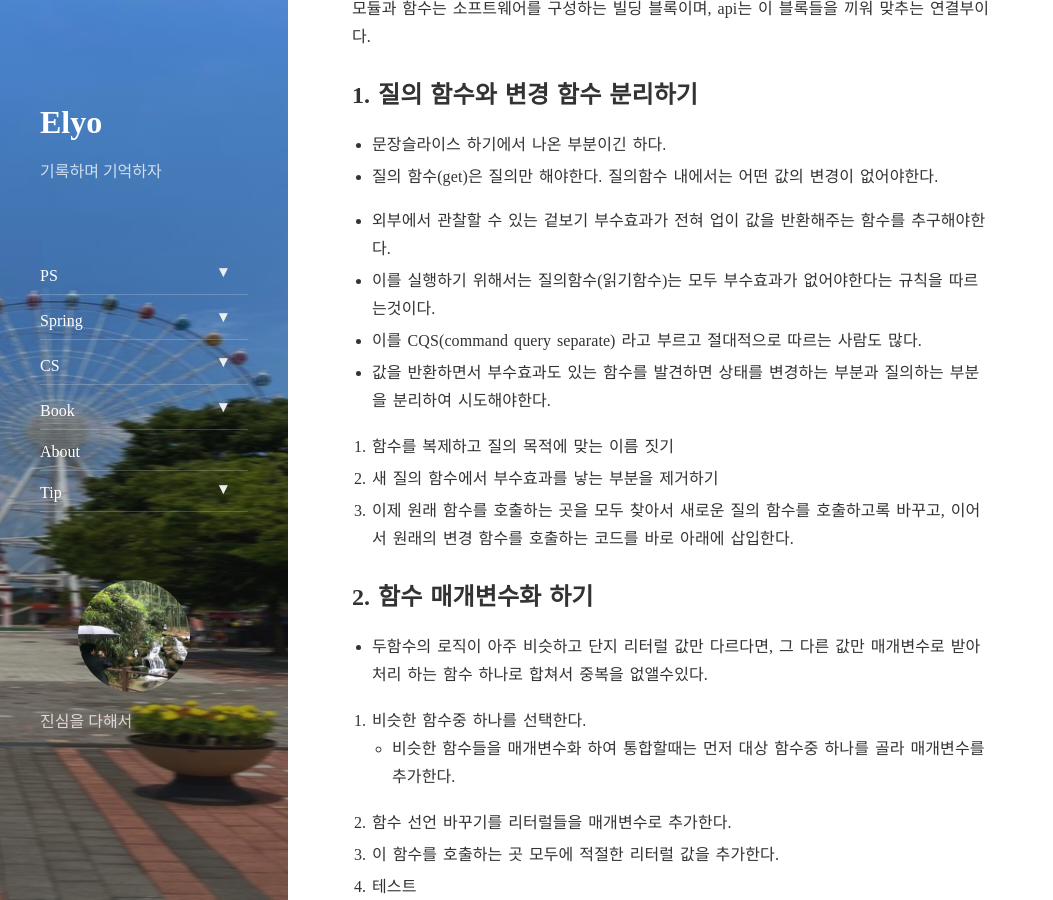
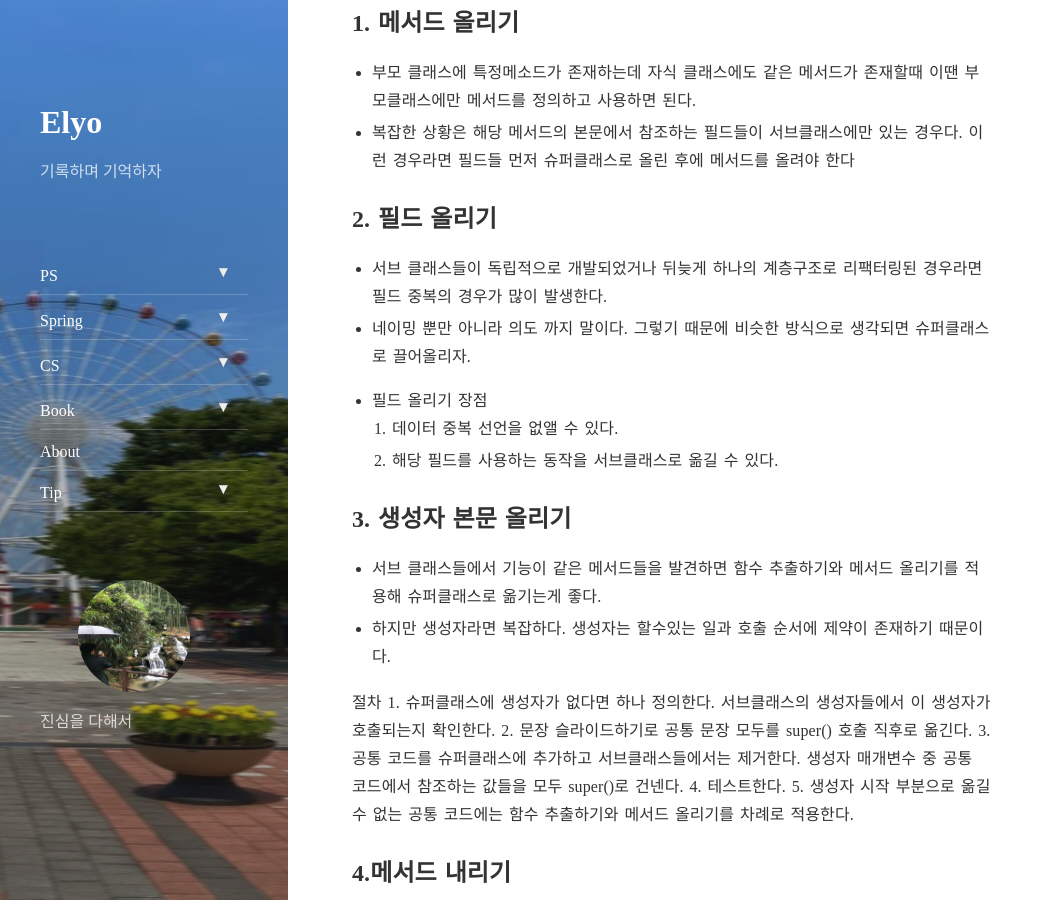
Before and after one commit to elyo9381/elyo9381.github.io, a Jekyll site: the page built from _posts/repactoring/2021-07-17-refactoring - 8.md, in a window 1280 px wide and 900 px high, scrolled down 416 px. Shown: the whole window, without its empty margins (0-1053 px from the left). Built offline with Jekyll 4.4.1, drawn with Linux system fonts in a browser that asks for light colours; nearby versions of some CDN libraries; comment, search, counter and statistics services are not loaded; some of the changed text lies outside the part shown.

Commit message:
study spring cluod, batch

````diff
--- a/_posts/repactoring/2021-07-17-refactoring - 8.md
+++ b/_posts/repactoring/2021-07-17-refactoring - 8.md
@@ -9,153 +9,94 @@ comments: true
 > repactoring
 
 ----
-API 리팩터링
+상속리팩터링
 ====
 
-모듈과 함수는 소프트웨어를 구성하는 빌딩 블록이며, api는 이 블록들을 끼워 맞추는 연결부이다.
+## 1. 메서드 올리기
+
+  - 부모 클래스에 특정메소드가 존재하는데 자식 클래스에도 같은 메서드가 존재할때 이땐 부모클래스에만 메서드를 정의하고 사용하면 된다.
+  - 복잡한 상황은 해당 메서드의 본문에서 참조하는 필드들이 서브클래스에만 있는 경우다. 이런 경우라면 필드들 먼저 슈퍼클래스로 올린 후에 메서드를 올려야 한다
 
 
-## 1. 질의 함수와 변경 함수 분리하기
+## 2. 필드 올리기
 
-  - 문장슬라이스 하기에서 나온 부분이긴 하다.
-  - 질의 함수(get)은 질의만 해야한다. 질의함수 내에서는 어떤 값의 변경이 없어야한다.
+  - 서브 클래스들이 독립적으로 개발되었거나 뒤늦게 하나의 계층구조로 리팩터링된 경우라면 필드 중복의 경우가 많이 발생한다.
+  - 네이밍 뿐만 아니라 의도 까지 말이다. 그렇기 때문에 비슷한 방식으로 생각되면 슈퍼클래스로 끌어올리자.
 
-  - 외부에서 관찰할 수 있는 겉보기 부수효과가 전혀 업이 값을 반환해주는 함수를 추구해야한다.
-  - 이를 실행하기 위해서는 질의함수(읽기함수)는 모두 부수효과가 없어야한다는 규칙을 따르는것이다.
-  - 이를 CQS(command query separate) 라고 부르고 절대적으로 따르는 사람도 많다.
-  - 값을 반환하면서 부수효과도 있는 함수를 발견하면 상태를 변경하는 부분과 질의하는 부분을 분리하여 시도해야한다.
+  - 필드 올리기 장점
+    1. 데이터 중복 선언을 없앨 수 있다.
+    2. 해당 필드를 사용하는 동작을 서브클래스로 옮길 수 있다.
 
-  1. 함수를 복제하고 질의 목적에 맞는 이름 짓기
-  2. 새 질의 함수에서 부수효과를 낳는 부분을 제거하기
-  3. 이제 원래 함수를 호출하는 곳을 모두 찾아서 새로운 질의 함수를 호출하고록 바꾸고, 이어서 원래의 변경 함수를 호출하는 코드를 바로 아래에 삽입한다.
+## 3. 생성자 본문 올리기
 
-## 2. 함수 매개변수화 하기
+  - 서브 클래스들에서 기능이 같은 메서드들을 발견하면 함수 추출하기와 메서드 올리기를 적용해 슈퍼클래스로 옮기는게 좋다.
+  - 하지만 생성자라면 복잡하다. 생성자는 할수있는 일과 호출 순서에 제약이 존재하기 때문이다.
 
-  - 두함수의 로직이 아주 비슷하고 단지 리터럴 값만 다르다면, 그 다른 값만 매개변수로 받아 처리 하는 함수 하나로 합쳐서 중복을 없앨수있다.
+  절차
+    1. 슈퍼클래스에 생성자가 없다면 하나 정의한다. 서브클래스의 생성자들에서 이 생성자가 호출되는지 확인한다.
+    2. 문장 슬라이드하기로 공통 문장 모두를 super() 호출 직후로 옮긴다.
+    3. 공통 코드를 슈퍼클래스에 추가하고 서브클래스들에서는 제거한다. 생성자 매개변수 중 공통 코드에서 참조하는 값들을 모두 super()로 건넨다.
+    4. 테스트한다.
+    5. 생성자 시작 부분으로 옮길 수 없는 공통 코드에는 함수 추출하기와 메서드 올리기를 차례로 적용한다.
 
 
-  1. 비슷한 함수중 하나를 선택한다.
-     - 비슷한 함수들을 매개변수화 하여 통합할때는 먼저 대상 함수중 하나를 골라 매개변수를 추가한다.
-  2. 함수 선언 바꾸기를 리터럴들을 매개변수로 추가한다.
-  3. 이 함수를 호출하는 곳 모두에 적절한 리터럴 값을 추가한다.
-  4. 테스트
-  5. 매개변수로 받은 값을 사용하도록 함수 본문을 수정한다.
-  6. 비슷한 다른함수를 호출하는 코드를 찾아 매개변수화된 함수를 호출하도록 하나씩 수정한다.
+## 4.메서드 내리기
+
+  - 특정 서브클래스 하나 와만 관련된 메서드는 슈퍼클래스에서 제거하고 해당 서브클래스에 추가하는 편이 깔끔하다.
+
+## 5.필드 내리기
+
+  - 서브클래스 하나에서만 사용하는 필드는 해당 서브클래스로 옮긴다.
 
 
-## 3. 플래그 인수 제거하기
+## 6. 타입코드를 서브클래스로 바꾸기
 
-  - 플래그 인수란 호출되는 함수가 실행할 로직을 호출하는 쪽에서 선택하기 위해 전달하는 인수이다.
-
-  - 결국은 가독성의 문제이다.
-
-  - 저자는 플래그 인수를 2개이상 사용하는것과 플래그인수 그자체를 좋은 시선으로 보고 있지않다
-    - 왜? 함수사용시에 있어 고려해야하는 부분으로 사용자가 고려해야하는 부분으로 받아들이기 때문이다. 그렇기 때문에 명확적인 함수를 제공하는게 더 좋다고 생각한다.
-## 4. 객체 통째로넘기기
-
-  - 매개변수(파라미터) 여러개를 넘긴다면 함수이해하기가 매우 어려워진다.
-  - 또한 중복된 코드가 발생할수있다.
-  - 이를 방지하고자 객체를 통재로 넘기는게 좋다.
-
-  - 함수가 레코드 자체에 의존하기를 원치 않을 때는 하지 말자
-    - 레코드와 함수가 서로 다른 모듈이라면 특히 하지말자
-
-  - 한 함수에 객체에서 가져온 값 몇 개만으로 무언가를 한다면?
-    - 그 객체로 옮겨줘야 한다.
-
-  - 객체 전반에서 똑같은 값 몇개만 사용하는 함수가 많다면?
-    - 그 부분 클래스 추출 해야한다.
-
-  1. new접두사를 붙인 빈함수를 만든다.
-  2. 새함수의 본문에서 원래 함수를 호출하도록 하며, 새 매개변수와 원래 함수의 매개변수를 매핑한다.
-  3. 정적검사
-  4. 모든 호출자가 새함수를 사용하게 수정한다.
-  5. 호출자를 모두 수정했다면 원래 함수를 인라인한다.
-  6. 새함수의 이름을 적절히 수정하고 모든 호출자에 반영한다.
-
-## 5. 매개변수를 질의 함수로 바꾸기
-
-  - 매개변수를 제거하면 값을 결정하는 책임 주체가 달라진다.
-  - 매개변수가 있다면 결정 주체가 호출자가 된다.
-  - 매개변수가 없다면 피호출함수가 된다.
-  - 호출하는 쪽을 간소하게 즉 책임소재를 피호출함수로 올기는 것이 좋다. 물론 피호출 함수가 그역할을 수행하기에 적합할때만 하는게 좋다.
-
-  - 매개변수를 질의 함수로 바꾸지 말아야 할 상황도 있다.
-    - 매개변수를 제거하였을때, 피호출 함수에 원치 않는 의존성이 생길 때다.
-    - 즉. 해당함수가 알지 못했으면 하는 프로그램요소에 접근해야 하는 상황을 만들 때다.
-    - 새로운 의존성이 생기거나 제거하고 싶은 기존 의존성을 강화하는 경우라 할 수 있다.
+  - 타입코드는 프로그래밍 언어에 따라 열거형이나 심볼,문자열,숫자 등으로 표현하며, 외부 서비스가 제공하는 데이터를 다루려 할때 딸려오는 일이 흔하다.
+  - 서브클래스는 두 가지 면에서 특히 매력적이다.
+    1. 조건에 따라 다르게 동작하도록 해주는 다형성을 제공한다. 서브클래스를 이용하면 이런 함수들에 조건부 로직을 다형성으로 바꾸기를 적용할 수 있다.
+    2. 특정 타입에서만 의미가 있는 값을 사용하는 필드나 메서드가 있을 때 발현된다.
 
 
-## 6. 질의함수를 매개변수로 바꾸기
+## 7. 서브클래스 제거하기
 
-  - 전역변수를 참조하거나, 제거하길 원하는 원소를 참조하는 경우
-  - 해당 참조를 매개변수로 바꿔 해결한다.
+  - 서브클래싱은 데이터 구조와는 다른 변종을 만들거나 종류에 따라 동작이 달라지게 할 수 있는 유용한 메커니즘이다.
 
-## 7. 세터 제거하기
+## 8. 슈퍼클래스 추출하기
 
-  - 세터 제거하기는 두가지 상황으로 나뉜다.
-  - 첫째 : 무조건 접근자 메서드를 통해서만 필드를 다루려 할때다. 생성자 안에서도 세터로 값변경하는것이다.
-  - 둘째 : 클라이언트에서 생선 스크립트를 사용해 객체를 생성할 때다.
-    - 생성스크립트 : 생성자를 호출한 후 일련의 세터를 호출하여 객체를 완성하는 형태의 코드를 말한다.
+  - 비슷한 일을 수행하는 두 클래스가 보이면 상속 메커니즘을 이용해서 비슷한 부분을 공통의 슈퍼클래스로 옮겨 담을 수 있다.
+    - 메서드 올리기를 사용하자
+  - 상속 관계를 만드는이유?
+    - 정석: '현실 세계에서 활용하는 어떤 분류 체계에 기초하여 구현에 ...'
+    - 실천: 글래스 짜다가 공통분모 있으면 수행
 
-## 8. 생성자를 팩터리 함수로 바꾸기
-
-  - 팩터리 함수를 사용하면 서브클래스의 인스턴스나 프락시도 반환가능하다.
-    - 자바는 생성자의 정의한 클래스의 인스턴스를 반환해야한다.
-  - 팩터리 함수에는 이러한 제약이 없다.
-
-  1. 팩터리 함수를 만든다. (생성자에 위임하는 방식으로 구현한다.)
-  2. 생성자를 호출하는곳을 수정한다.
-
-## 9. 함수를 명령으로 바꾸기
-
-  - 함수를 그함수만을 위한 객체 안으로 캡슐화하면 더 유용해지는 상황이 있다.
-  - 이런객체를 가리켜 '명령객체' 또는 단순히 명령이라 한다.
-  - 명령은 평범한 함수 메커니즘보다 훨씬 유연하게 함수를 제어하고 표현할 수 있다.
-  - 객체는 지원하지만 일급함수를 지원하지 않는 프로그래밍 언어를 사용할 때는 명령을 이용해 일급 함수의 기능을 대부분 흉내낼수있다.
-
-  - 명령은 되돌리기 같은 보조 연산을 제공할 수 있으며, 수명주기를 더 정밀하게 제어하는데 필요한 매개변수를 만들어주는 메서드도 제공 할 수있다.
-
-  ```
-   class Score{
-       constructor(a,b,c){
-           this.a = a;
-           this.b = b;
-           this.c = c;
-       }
-
-       execute(){
-           this.result = 0;
-           ~
-            ~ // 수많은 코드들
-       }
-   }
-  ```
-
-  위와같이 명령을 함수내부에 둘수있고 이는 수명주기, 보조연산에서 매우 유용하게 사용된다.
-  예를들면 안드로이드를 생각하면 run등..의 여러가지 실행함수가 존재함을 알수있다.
+  절차
+  1. 빈클래스 만들기
+  2. 공통된 변수 및 메서드 옮기기
+  3. 테스트하기
 
 
-## 10. 명령을 함수로 바꾸기
+## 9. 계층 합치기
 
-  - 명령 객체는 복잡한 연산을 다룰 수 있는 강력한 메커니즘을 제공한다.
-  - 명령 객체가 단순하면 괜히 복잡하게 기능을 구현하게 된것이다. >> 관점에 따라 이는 악취가 될수있다.
-  - 그러므로 명령이 단순하다면 함수로 바꿔주는게 났다.
+  - 계층구조도 진화하면서 어떤 클르스와 그 부모가 너무 비슷해져서 더는 독립적으로 존재해야 할 이유가 사라지는 경우가 생기기도 한다.
+  - 이러한 경우에 그 둘을 하나로 합쳐야 할 시점이다.
 
+  절차
+  1. 두 클래스 중 제거 할 것을 고른다.
+  2. 필드올리기와 메서드 올리기 혹은 필드 내리기와 메서드 내리기를 적용하여 모든 요소를 하나의 클래스로 옮긴다.
+  3. 제거할 클래스를 참조하던 모든 코드가 남겨질 클래스를 참조하도록 고친다.
+  4. 빈 클래스를 제거한다.
+  5. 테스트한다.
 
-## 11. 수전된 값 반환하기
+## 10. 서브 클래스를 위임으로 바꾸기
 
-  - 데이터가ㅈ수정된다면 그사실을 명확하게 알려주어 함수혹은 변수의 목적을 설명하는것이 좋다.
-  - 함수옮기기 의 준비작업인 셈이다.
+  - 상속의 단점은 한번만 쓸 수 있는 카드라는 것이다.
+  - 무언가 달라져야 하는 이유가 여러 개여도 상속에서는 그중 단 하나의 이유만 선택해 기준으로 삼을 수 밖에 없다.
+  - 상속의 다른문제는 부모를 수정하면 자식도 수정되는 연계문제이다.
 
+  - 위임은 이러한 문제를 모두 해결해준다.
+  - 위임은 객체 사이의 일반적인 관계이므로 상호작용에 필요한 인터페이스를 명확히 정의 할 수 있다.
+  - 즉 상속보다 결합도가 훨씬 약하다.
+  - 상속 관련 문제에 직면하면 흔히 서브클래스 위임으로 바꾼다.
 
-## 12. 오류 코드를 예외로 바꾸기
-
-  - 예외처리가 가능한 프로그래밍에서 예외를 날리면 좋다 .
-  - 이는 콜스택 어느곳에서든지 에러를 처리할수있기 때문이다.
-  - 하지만 c언어를 생각해보면 반환형이 int등으로 되어있었고 현재는 포인터를 넘겨서 에러를 확인해야한다.
-  - 이러한 c언어의 방식에서 에러처리는 함수호출전의 라인에서 에러를 컨트롤 할수있게된다.
-
-
-  - 그렇다면 예외처리 클래스가 좋은데 예외가 예상이 가면 이를 조건문으로 처리하는것이 좋다.
-  - 알수있는 에러는 미리 방지하는것이다.
+  - '상속보다 컴포지션을 사용하라' 라는 문구가 있다.
+  - 컴포지션은 사실상 위임과 동일하다.
--- /dev/null
+++ b/_posts/spring-batch/2021-07-19-spring-batch-1.md
@@ -0,0 +1,86 @@
+---
+layout: post
+title: security batch-1
+subtitle: "spring, batch"
+categories: spring
+tags: security
+comments: true
+---
+> spring study
+
+## spring batch
+
+
+## 1.spring batch
+
+  - 큰 단위의 작업을 일괄처리
+  - 대부분 처리량이 많고 비 실시간성 처리에 사용
+    - 대용량 데이터 계산, 정산, 통계, 데이터베이스,변환 등
+  - 컴퓨처 자원을 최대로 활용
+    - 컴퓨터 자원 사용이 낮은 시간대에 배치를 처리하거나
+    - 배치만 처리하기 위해 사용자가 사용하지 않는 또 다른 컴퓨터 자원을 사용
+  - 사용자 상호작용으로 실행되기 보단, 스케줄러와 같은 시스템에 의해 실행되는 대상
+    - 예를들면 매일 오전 10시에 배치 실행, 매주 월요일 12 시마다 실행
+    - crontab, jenkins...
+
+
+  - 배치 처리를 하기 위한 spring Framework기반 기술
+    - spring에서 지원하는 기술 적용 가능
+    - DI, AOP 서비스 추상화
+  - 스프링 배치의 실행 단위인 Jop과 step
+  - 비교적 간단한 작업(Tasklet) 단위처리와 대량 묶음(Chunk) 단위처리 알아볼것
+
+
+## 2. 스프링 배치 example를 위한 프로젝트 설정
+
+  - spring boot 기반
+  - java8
+  - gradle
+  - JPA, JDBC
+  - SpringBatch
+  - loombook
+  - h2, mysql
+
+
+  - @EnableBatchProcessing // 스프링 배치를 사용하기 위한 애노테이션
+
+## 3. 스프링 배치의 과정
+
+
+  - 스프링배치는 job타입의 빈이 생성되면 잡런처 객체에 의해서 잡을 실행합니다.
+  - 잡은 스탭을 실행하게 됩니다.
+
+  - 잡리파지터리는 DB,memory에 스프링배치가 실행될수있도록 배치의 메타 데이터를 관리하는 클래스입니다.
+  - 잡리파지터리를 스프링배치의 전반적인 데이터를 관리하는 클래스입니다.
+
+  - job은 jobLauncher에 의해 실행
+  - Job은 배치의 실행 단위를 의미
+  - Job은 N개의 step을 실행할 수 있으며, 흐름을 관리할 수 있다.
+    - 예를 들면, A Step 실행 후 조건에 따라 B Step 또는 C Step을 실행 설정
+
+
+  - Step은 Job의 세부 실행 단위이며, N개가 등록되 실행된다.
+  - Step의 실행 단위는 크게 2가지로 나눌 수 있다.
+    - 1. chunk 기반 : 하나의 큰 덩어리를 n개씩 나눠서 실행
+    - 2. Task기반 : 하나의 작업 기반으로 실행
+  - chunk기반 step은 itemReader, ItemProcessor, ItemWriter가 있다.
+    - 여기서 item은 배치 처리 대상 객체를 의미한다.
+  - ItemReader는 배치처리 대상 객체를 읽어 itemProcessor또는 ItemWriter에게 전달한다.
+    - 예를들면, 파일 또는 DB에서 데이터를 읽는다.
+  - ItemProcessor는 input객체를 output객체로 filtering 또는 processing 해 ItemWriter에게 전달한다.
+    - 예를들면, iterReader에서 읽은 데이터를 수정 또는 ItemWirter 대상인지 filtering한다.
+    - ItemProcessor는 optional 하다.
+    - ItemProcessor가 하는일을 itemreader또는 itemWriter가 대신할 수 있다.
+  - ItemWriter는 배치 처리 대상 객체를 처리한다.
+    -  예를들면, DB update를 하거나, 처리 대상 사용자에게 알림을 보낸다.
+
+
+  - Job은 하나의 이름과 파라미터로 실행된다.
+    - job instance의 생성기준은 이름과 파라미터를 가지고 생성, 재실행,실패를 판단한다.
+    - 하나의 job은 같은 파라미터로 여러개 생성하거나 실행 할 수 없다.
+  - ExcutionContext는 job,step을 모두 포함하는 최상위 클래스이며 이를 통해서 데이터가 공유될수있다.
+
+  > 중요
+  - JobExcution은 해당 Job내에서 데이터 공유가 가능하다 (key를 불러올수있음)
+  - 하지만 각각의 Step은 본 Step에서만 데이터 입력등이 가능하고 저장, 삽입 가능합니다.
+  - Job 내부에 2~n 개의 step존재시 step 끼리 데이터 공유는 불가합니다.
--- /dev/null
+++ b/_posts/spring-batch/2021-07-19-spring-batch-2.md
@@ -0,0 +1,25 @@
+---
+layout: post
+title: security batch-2
+subtitle: "spring, batch"
+categories: spring
+tags: security
+comments: true
+---
+> spring study
+
+## spring batch Task & Chunk
+
+
+## 1. Task & Chunk
+
+  - 배치를 처리할 수 있는 방법은 크게 2가지
+  - Tasklet을 사용한 Task 기반처리
+    - 배치 처리 과정이 비교적 쉬운 경우 쉽게 사용
+    - 대량 처리를 하는 경우 더 복잡
+    - 하나의 큰 덩어리를 여러 덩어리로 나누어 처리하기 부적합
+  - Chunk를 사용한 chunk 기반 처리
+    - ItemReader, ItemProcessor, ItemWrtier의 관계 이해 필요
+    - 대량처리를 하는 경우 Tasklet보다 비교적 쉽게 구현
+    - 예를 들면 10,000개의 데이터 중 1000개씩 10개의 덩어리로 수행
+      -  이를 Tasklet으로 처리하면 10000개를 한번에 처리하거나, 수동으로 1000개씩 분할
--- a/_posts/spring-cloud/2021-07-13-spring-cloud-3.md
+++ b/_posts/spring-cloud/2021-07-13-spring-cloud-3.md
@@ -42,6 +42,7 @@ comments: true
 
   -  rabbitmq / 카프카 두 종류가 나와있다.
   -  어떠한 queue서버에 메시지를 보내고 특정 topic이 발견되었을시 리시버를 통해서 받을수있는 시스템이다.
+  -  rabbimq 예제는 동작과정을 이해를 못했고.... 예제도 못해봤다...
 
 ## 5. 분산환경에서 client개발
 
@@ -51,4 +52,12 @@ comments: true
     - REST
   - FeignClient(집중)
     - Declarative REST Client
-    -
+    - 어떤 클라이언트의 요청을 페인 클라이언트가받고 페인클라이언트가 해당 요청을 수행하게 됩니다.
+      - 일종의 로드밸런서 입니다.
+      -
+    - web service 클라이언트를 보다 쉽게 작성할 수 있도록 도와줍니다.
+    - 인터페이스를 작성하고 어노테이션을 붙여주면 세부적인 내용없이 사용할 수 있기 때문에 코드 복잡도가 낮아집니다.
+
+
+  - eureka와 feignClient를 연동하면 편리하다
+    - why? feignClient(내가 요청한 API)를 몰라도 eureka에 등록한 이름 정보만으로 쉽게 해당 API를 불러올수있습니다.
--- /dev/null
+++ b/_posts/spring-cloud/2021-07-19-spring-cloud-4.md
@@ -0,0 +1,35 @@
+---
+layout: post
+title: spring cloud study - 4
+subtitle: "spring, cloud"
+categories: spring
+tags: cloud
+comments: true
+---
+> spring study
+
+
+## 7. 장애 허용 시스템 구축
+
+  - resilience4j 를 활용한 circuit breaker 패턴 적용
+
+
+  - resilience + 4j : 회복탄력성(데미지를 받았을때 극복하는성질) + 4j(for java)
+  - 질병관리, 트래픽제어
+
+  - 트래픽양을 조절할수는 없지만 어떻게 받고 어디로 보낼지를 설정할수있다.
+
+
+
+  - 격백 패턴 : 장애가 발생했을때 그것을 차단하는 패턴
+    - 나의 기능이 a-z에서 사용되는데 어떤 부분에(d-api) 에러가 발생했을시 d 서비스를 차단하는것
+    - 장애가 발생한 일부분의 api를(시스템)을 막는 기능이라고 볼수 있다.
+
+
+  1. bulkhead 패턴을 메소드 호출 방식으로 구현 with resilience4j
+    - 메소드로 설정한 조건을 만족하지 않으면 거절하는 방식
+  2. circuit
+    - 안정성 회복을 위해서 사용됨
+    - 상태값이 존재하여 특정 오류횟수에 도달하면 요청을 처리하지 못하게 하는것
+    - 그리고 일정시간 지난뒤 정상적이 요청이 들어왔을 받아들입니다.
+    - 즉 상태값에 따라 열었다 닫았다 하는 기능입니다.
````
Also changed, not shown: other parts of _posts/repactoring/2021-07-17-refactoring - 8.md (+1 -1 lines), _posts/spring-batch/2021-06-02-spring-batch-1.md (deleted, +0 -11 lines).
